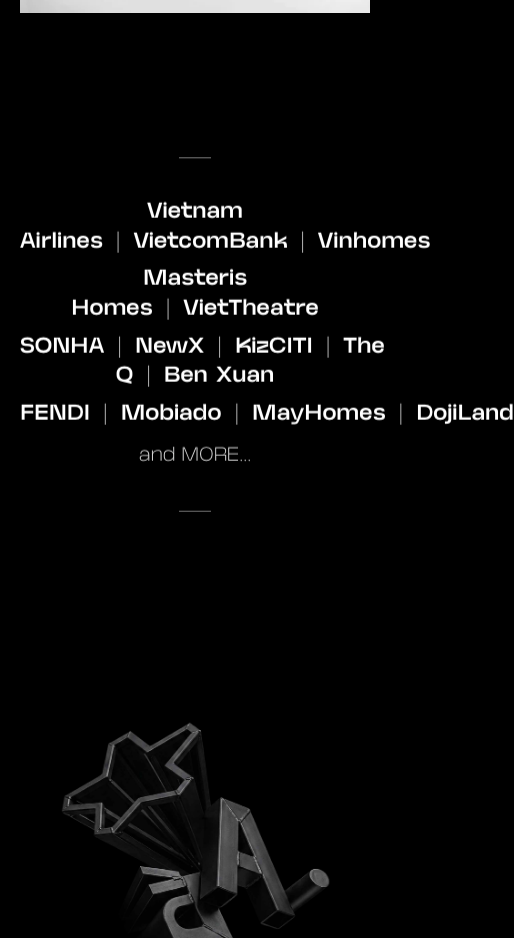
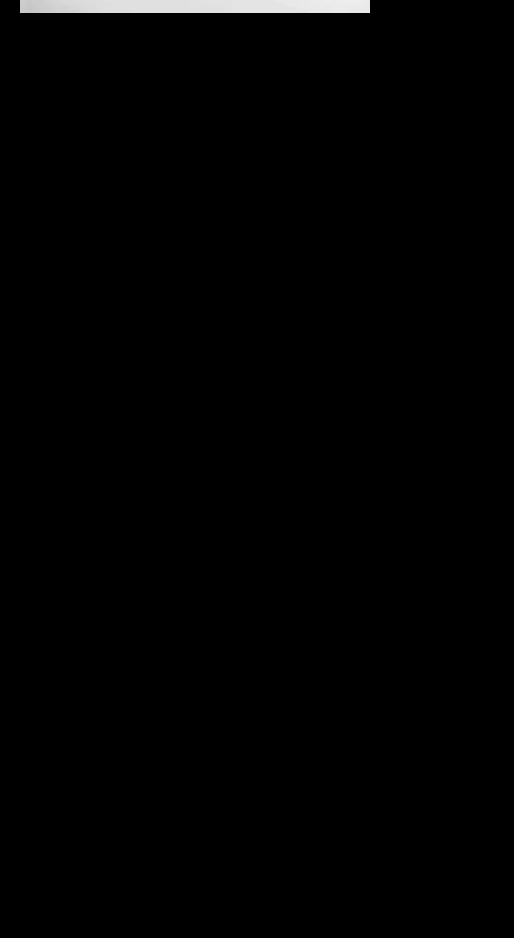
Before and after one commit to hanm4793/haku-ai-cloner, a Next.js app: page / in a window 390 px wide. Shown: the part 6320-7258 px from the top of the page, 514 px wide, since content can reach past the window. Built offline with nearby package versions, Linux system fonts and the light colour scheme.

Commit message:
update animation

```diff
--- /dev/null
+++ b/scripts/shoot-clients.mjs
@@ -0,0 +1,17 @@
+import { chromium } from "playwright";
+const outDir = process.argv[2];
+const browser = await chromium.launch();
+const page = await browser.newPage({ viewport: { width: 1920, height: 1080 } });
+await page.goto("http://localhost:3000/", { waitUntil: "networkidle" });
+const top = await page.evaluate(() => {
+  const el = [...document.querySelectorAll("section")].find(s => s.className.includes("180vh"));
+  return el.getBoundingClientRect().top + window.scrollY;
+});
+const scrollable = 0.8 * 1080;
+for (const p of [0.05, 0.3, 0.6, 1.0]) {
+  await page.evaluate(y => window.scrollTo(0, y), top + scrollable * p);
+  await page.waitForTimeout(700);
+  await page.screenshot({ path: `${outDir}/cl3-${p}.png` });
+  console.log(p);
+}
+await browser.close();
--- a/src/components/Clients.tsx
+++ b/src/components/Clients.tsx
@@ -1,30 +1,153 @@
+"use client";
+
+import { useEffect, useMemo, useRef } from "react";
+import { clamp, subscribeScroll } from "@/lib/scrollTicker";
 import { CLIENT_LINES } from "@/lib/data";
 
-/** Centered client roster — "Vietnam Airlines | VietcomBank | ..." */
+const easeOutExpo = (t: number) => (t >= 1 ? 1 : 1 - Math.pow(2, -10 * t));
+const rand = (min: number, max: number) => min + Math.random() * (max - min);
+
+interface Token {
+  text: string;
+  /** separator "|" tokens render lighter */
+  sep?: boolean;
+  /** last line "and MORE..." renders light */
+  light?: boolean;
+}
+
+/** Centered client roster with the Zeit-style 3D word-scatter scroll effect:
+ *  the section pins for ~220vh while each name flies in from a random
+ *  translate3d/rotateX offset and settles into the design layout. */
 export function Clients() {
+  const sectionRef = useRef<HTMLElement>(null);
+  const wordRefs = useRef<(HTMLSpanElement | null)[]>([]);
+  const dashRefs = useRef<(HTMLSpanElement | null)[]>([]);
+
+  // Flatten design lines into per-line token arrays (names + "|" separators).
+  const lines = useMemo<Token[][]>(() => {
+    const ls: Token[][] = CLIENT_LINES.map((line) =>
+      line.flatMap((client, j): Token[] =>
+        j > 0 ? [{ text: "|", sep: true }, { text: client }] : [{ text: client }],
+      ),
+    );
+    ls.push([{ text: "and MORE...", light: true }]);
+    return ls;
+  }, []);
+  const flat = useMemo(() => lines.flat(), [lines]);
+
+  // Stable random scatter + stagger per token (mirrors the old gsap.fromTo).
+  const scatter = useMemo(
+    () =>
+      flat.map(() => ({
+        x: rand(-100, 100), // %
+        y: rand(-60, 60), // %
+        z: rand(500, 950), // px
+        rx: rand(-90, 90), // deg
+        // small stagger so the first words appear the moment the pin starts
+        delay: Math.random() * 0.35,
+      })),
+    [flat],
+  );
+
+  useEffect(() => {
+    const section = sectionRef.current;
+    if (!section) return;
+
+    const prefersReduced = window.matchMedia("(prefers-reduced-motion: reduce)").matches;
+    if (prefersReduced) {
+      [...wordRefs.current, ...dashRefs.current].forEach((el) => {
+        if (el) {
+          el.style.opacity = "1";
+          el.style.transform = "none";
+        }
+      });
+      return;
+    }
+
+    const REVEAL_WINDOW = 0.55;
+
+    const apply = () => {
+      const rect = section.getBoundingClientRect();
+      // Progress runs across the pinned scroll distance so the whole effect
+      // plays while the section is pinned (like the original Zeit section).
+      const scrollable = rect.height - window.innerHeight;
+      const p = clamp(-rect.top / Math.max(scrollable, 1));
+      for (let i = 0; i < wordRefs.current.length; i++) {
+        const el = wordRefs.current[i];
+        if (!el) continue;
+        const s = scatter[i];
+        const local = clamp((p - s.delay * (1 - REVEAL_WINDOW)) / REVEAL_WINDOW);
+        const e = easeOutExpo(local);
+        const inv = 1 - e;
+        el.style.opacity = String(local);
+        el.style.transform = `translate3d(${inv * s.x}%, ${inv * s.y}%, ${inv * s.z}px) rotateX(${inv * s.rx}deg)`;
+      }
+      // Dashes draw in with the first words instead of floating alone.
+      for (const el of dashRefs.current) {
+        if (!el) continue;
+        const d = clamp(p * 5);
+        el.style.opacity = String(d);
+        el.style.transform = `scaleX(${easeOutExpo(d)})`;
+      }
+    };
+
+    const unsub = subscribeScroll(apply);
+    apply();
+    return unsub;
+  }, [scatter]);
+
+  let tokenIndex = -1;
+
   return (
-    <section className="aa-container pb-32 pt-8">
-      <div className="aa-reveal mx-auto max-w-4xl text-center">
-        <span className="mx-auto block h-px w-8 bg-white/60" />
-        <div className="mt-10 space-y-2">
-          {CLIENT_LINES.map((line, i) => (
+    <section ref={sectionRef} className="relative h-[180vh] w-full">
+      <div className="sticky top-0 flex h-screen flex-col items-center justify-center overflow-hidden">
+        <div className="aa-container flex flex-col items-center">
+          <span
+            ref={(el) => {
+              dashRefs.current[0] = el;
+            }}
+            className="block h-px w-8 bg-white/60"
+            style={{ opacity: 0 }}
+          />
+          <div className="mt-10 space-y-2 text-center" style={{ perspective: "1000px" }}>
+            {lines.map((line, li) => (
               <p
+                key={li}
+                className={
+                  line[0]?.light
+                    ? "pt-1 text-[clamp(1.2rem,2vw,1.9rem)] font-light leading-snug text-white/90"
+                    : "text-[clamp(1.35rem,2.5vw,2.375rem)] font-extrabold leading-snug text-white"
+                }
+              >
+                {line.map((tok) => {
+                  tokenIndex++;
+                  const i = tokenIndex;
+                  return (
+                    <span
                       key={i}
-              className="text-[clamp(1.35rem,2.5vw,2.375rem)] font-extrabold leading-snug text-white"
+                      ref={(el) => {
+                        wordRefs.current[i] = el;
+                      }}
+                      className={`inline-block whitespace-nowrap px-[0.3em] will-change-[transform,opacity] ${
+                        tok.sep ? "font-light text-white/70" : ""
+                      }`}
+                      style={{ opacity: 0 }}
                     >
-              {line.map((client, j) => (
-                <span key={client}>
-                  {j > 0 && <span className="mx-3 font-light text-white/70">|</span>}
-                  {client}
+                      {tok.text}
                     </span>
-              ))}
+                  );
+                })}
               </p>
             ))}
-          <p className="pt-1 text-[clamp(1.2rem,2vw,1.9rem)] font-light text-white/90">
-            and MORE...
-          </p>
           </div>
-        <span className="mx-auto mt-10 block h-px w-8 bg-white/60" />
+          <span
+            ref={(el) => {
+              dashRefs.current[1] = el;
+            }}
+            className="mt-10 block h-px w-8 bg-white/60"
+            style={{ opacity: 0 }}
+          />
+        </div>
       </div>
     </section>
   );
```
Lines whose indentation alone changed are shown as unchanged.
